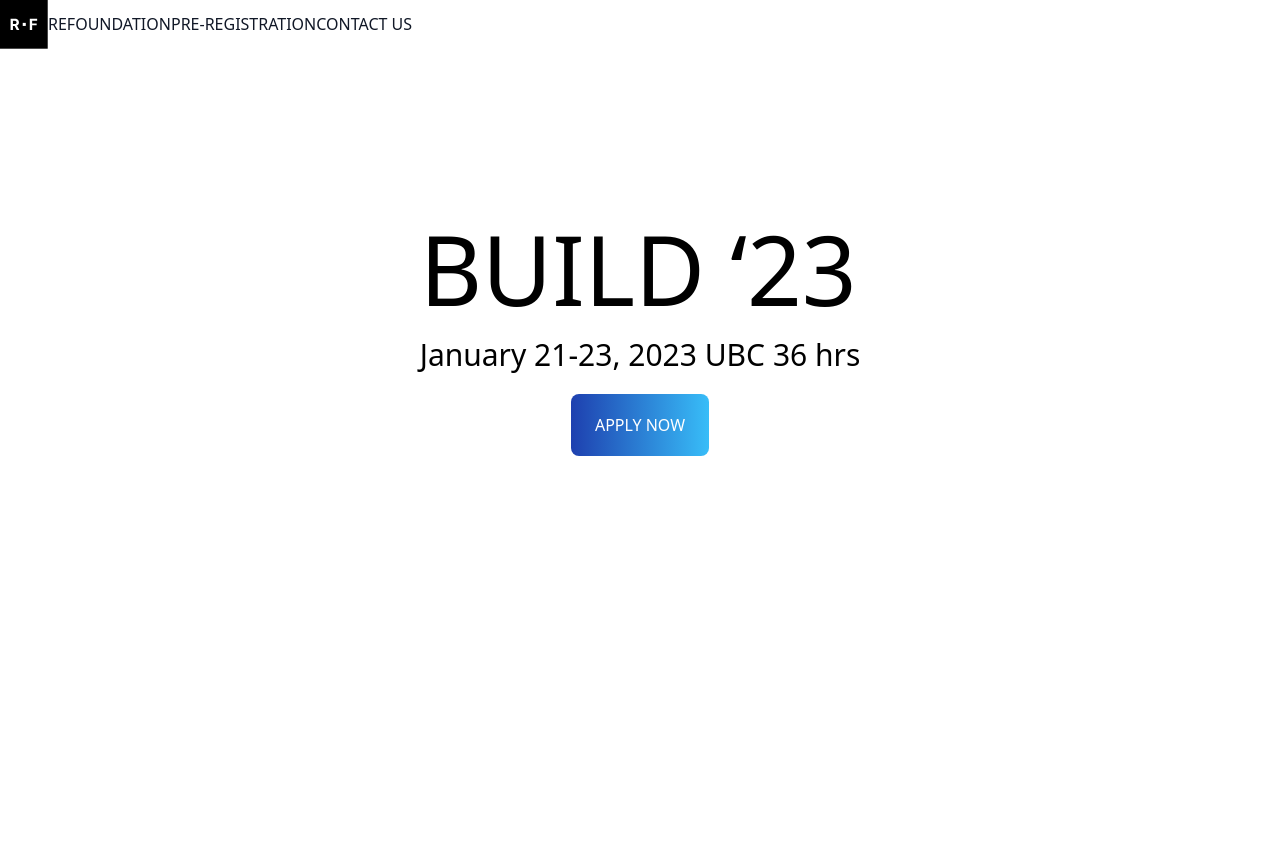
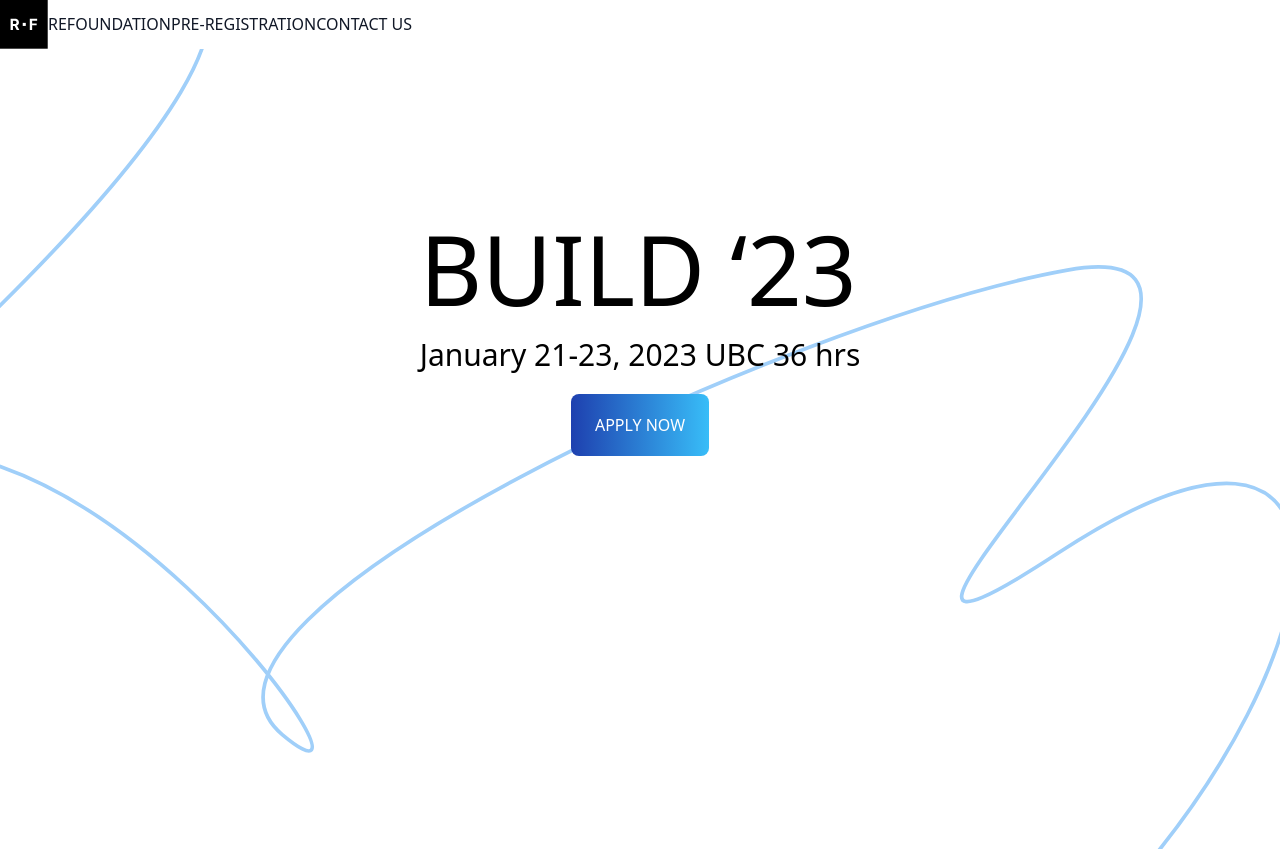
Before and after one commit to jerryq0101/BUILD-23-website, a Next.js app in the folder src/: page / in a window 1280 px wide. Shown: the top 851 px of the page. Built offline with nearby package versions, Linux system fonts and the light colour scheme.

Commit message:
bg splash image

```diff
--- a/src/pages/index.js
+++ b/src/pages/index.js
@@ -7,7 +7,7 @@ export default function Home() {
   return (
     <div>
       <Header />
-      <div className="flex items-center justify-center h-screen pb-60">
+      <div className="flex items-center justify-center h-screen pb-60 bg-[url('/bg.svg')] bg-cover">
         <div>
           <p className="text-8xl">BUILD ‘23</p>
           <div className="text-center">
```
Also changed, not shown: src/public/bg.svg (added).
